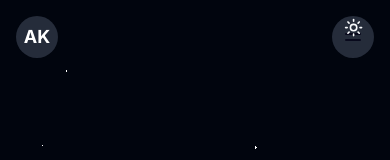
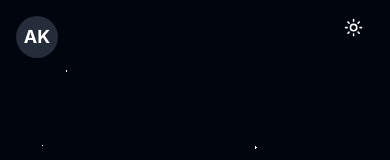
Before and after one commit to AlokKulkarni-11/AK_Portfolio, a React (Vite) app: page / in a window 390 px wide. Shown: the top 160 px of the page. Built offline with nearby package versions, Linux system fonts and the light colour scheme.

Commit message:
feat: remove mobile navigation

```diff
--- a/src/components/PillNav.tsx
+++ b/src/components/PillNav.tsx
@@ -390,85 +390,10 @@ const PillNav = ({
           </ul>
         </div>
 
-        <button
-          ref={hamburgerRef}
-          onClick={toggleMobileMenu}
-          aria-label="Toggle menu"
-          aria-expanded={isMobileMenuOpen}
-          className="md:hidden rounded-full border-0 flex flex-col items-center justify-center gap-1 cursor-pointer p-0 relative"
-          style={{
-            width: "var(--nav-h)",
-            height: "var(--nav-h)",
-            background: "var(--base, #000)",
-          }}
-        >
-          <span
-            className="hamburger-line w-4 h-0.5 rounded origin-center"
-            style={{ background: "var(--pill-bg, #fff)" }}
-          />
-          <span
-            className="hamburger-line w-4 h-0.5 rounded origin-center"
-            style={{ background: "var(--pill-bg, #fff)" }}
-          />
-        </button>
+
       </nav>
 
-      <div
-        ref={mobileMenuRef}
-        className="md:hidden absolute top-[3em] left-4 right-4 rounded-[27px] shadow-[0_8px_32px_rgba(0,0,0,0.12)] z-[998] origin-top"
-        style={{
-          ...cssVars,
-          background: "var(--base, #f0f0f0)",
-        }}
-      >
-        <ul className="list-none m-0 p-[3px] flex flex-col gap-[3px]">
-          {items.map((item) => {
-            const defaultStyle = {
-              background: "var(--pill-bg, #fff)",
-              color: "var(--pill-text, #fff)",
-            };
-            const hoverIn = (e) => {
-              e.currentTarget.style.background = "var(--base)";
-              e.currentTarget.style.color = "var(--hover-text, #fff)";
-            };
-            const hoverOut = (e) => {
-              e.currentTarget.style.background = "var(--pill-bg, #fff)";
-              e.currentTarget.style.color = "var(--pill-text, #fff)";
-            };
 
-            const linkClasses =
-              "block py-3 px-4 text-[16px] font-medium rounded-[50px]";
-
-            return (
-              <li key={item.href}>
-                {isRouterLink(item.href) ? (
-                  <Link
-                    to={item.href}
-                    className={linkClasses}
-                    style={defaultStyle}
-                    onMouseEnter={hoverIn}
-                    onMouseLeave={hoverOut}
-                    onClick={() => setIsMobileMenuOpen(false)}
-                  >
-                    {item.label}
-                  </Link>
-                ) : (
-                  <a
-                    href={item.href}
-                    className={linkClasses}
-                    style={defaultStyle}
-                    onMouseEnter={hoverIn}
-                    onMouseLeave={hoverOut}
-                    onClick={() => setIsMobileMenuOpen(false)}
-                  >
-                    {item.label}
-                  </a>
-                )}
-              </li>
-            );
-          })}
-        </ul>
-      </div>
     </div>
   );
 };
```
